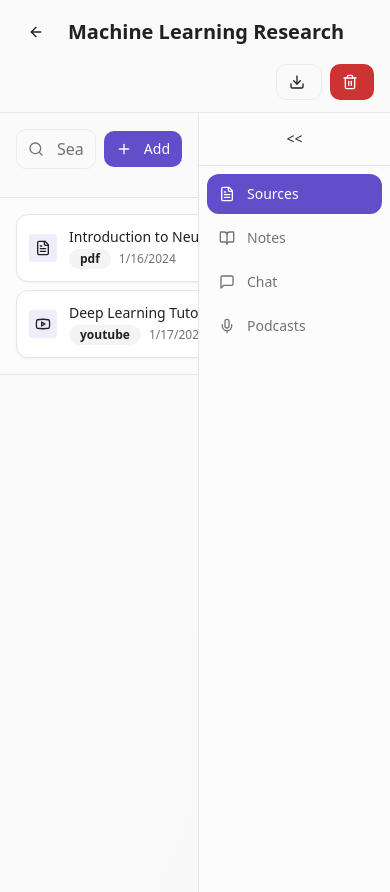
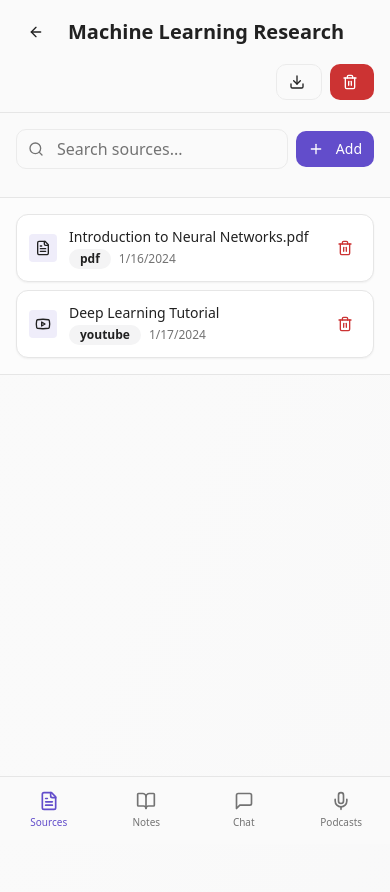
Before and after one commit to varunkrunch/frontend-connector, a React (Vite) app: page /notebook/1 in a window 390 px wide. Built offline with nearby package versions, Linux system fonts and the light colour scheme.

Commit message:
Refactor layout and improve responsiveness
Moved the navigation tabs to a vertical sidebar on the left side of the Notebook Detail page. Improved the overall user experience and responsiveness across all device types.

```diff
--- a/src/pages/NotebookDetail.tsx
+++ b/src/pages/NotebookDetail.tsx
@@ -147,36 +147,29 @@ export default function NotebookDetail() {
         </div>
       </header>
 
-      {/* Main Content with Sidebar */}
-      <div className="flex h-[calc(100vh-65px)]">
-        {/* Content Area */}
-        <main className="flex-1 overflow-hidden">
-          <div className="h-full">
-            {activeTab === "sources" && <SourcesPanel notebookId={notebook.id} />}
-            {activeTab === "notes" && <NotesPanel notebookId={notebook.id} />}
-            {activeTab === "chat" && <ChatPanel notebookId={notebook.id} />}
-            {activeTab === "podcasts" && <PodcastPanel notebookId={notebook.id} />}
-          </div>
-        </main>
-
-        {/* Right Sidebar Navigation */}
+      {/* Main Content with Left Sidebar */}
+      <div className="flex h-[calc(100vh-65px)] sm:h-[calc(100vh-73px)]">
+        {/* Left Sidebar Navigation - Hidden on Mobile */}
         <aside className={cn(
-          "border-l bg-card/50 transition-all duration-300",
-          isSidebarOpen ? "w-48 lg:w-56" : "w-16"
+          "hidden sm:flex border-r bg-card/50 transition-all duration-300",
+          isSidebarOpen ? "sm:w-44 md:w-48 lg:w-56" : "w-14"
         )}>
-          <nav className="h-full flex flex-col">
+          <nav className="h-full flex flex-col w-full">
             <div className="p-2 border-b">
               <Button
                 variant="ghost"
                 size="sm"
                 onClick={() => setIsSidebarOpen(!isSidebarOpen)}
-                className="w-full justify-center"
+                className="w-full justify-center hover:bg-accent"
               >
-                {isSidebarOpen ? "<<" : ">>"}
+                {isSidebarOpen ?
+                  <span className="text-xs font-medium">◀</span> :
+                  <span className="text-xs font-medium">▶</span>
+                }
               </Button>
             </div>
 
-            <div className="flex-1 p-2 space-y-1">
+            <div className="flex-1 p-2 space-y-1 overflow-y-auto">
               {tabs.map((tab) => {
                 const Icon = tab.icon;
                 return (
@@ -206,6 +199,43 @@ export default function NotebookDetail() {
             </div>
           </nav>
         </aside>
+
+        {/* Content Area */}
+        <main className="flex-1 overflow-hidden">
+          <div className="h-full">
+            {activeTab === "sources" && <SourcesPanel notebookId={notebook.id} />}
+            {activeTab === "notes" && <NotesPanel notebookId={notebook.id} />}
+            {activeTab === "chat" && <ChatPanel notebookId={notebook.id} />}
+            {activeTab === "podcasts" && <PodcastPanel notebookId={notebook.id} />}
+          </div>
+        </main>
+
+        {/* Mobile Bottom Navigation */}
+        <div className="fixed bottom-0 left-0 right-0 bg-background/95 backdrop-blur border-t sm:hidden z-40">
+          <nav className="flex justify-around items-center py-2">
+            {tabs.map((tab) => {
+              const Icon = tab.icon;
+              return (
+                <button
+                  key={tab.id}
+                  onClick={() => setActiveTab(tab.id)}
+                  className={cn(
+                    "flex flex-col items-center gap-1 px-3 py-1.5 rounded-lg transition-all",
+                    "hover:bg-accent/50 min-w-0 flex-1",
+                    activeTab === tab.id
+                      ? "text-primary"
+                      : "text-muted-foreground"
+                  )}
+                >
+                  <Icon className="h-5 w-5" />
+                  <span className="text-[10px] font-medium">
+                    {tab.label}
+                  </span>
+                </button>
+              );
+            })}
+          </nav>
+        </div>
       </div>
     </div>
   );
```
